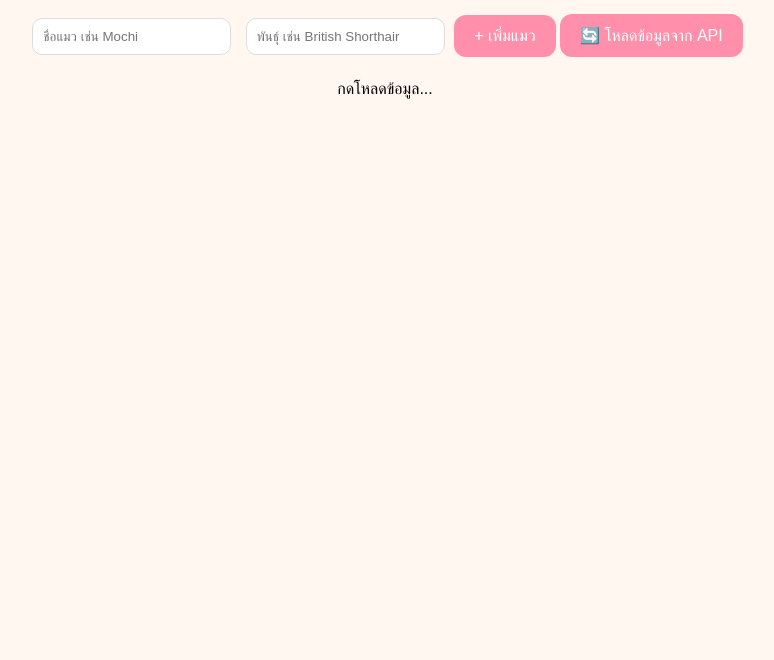
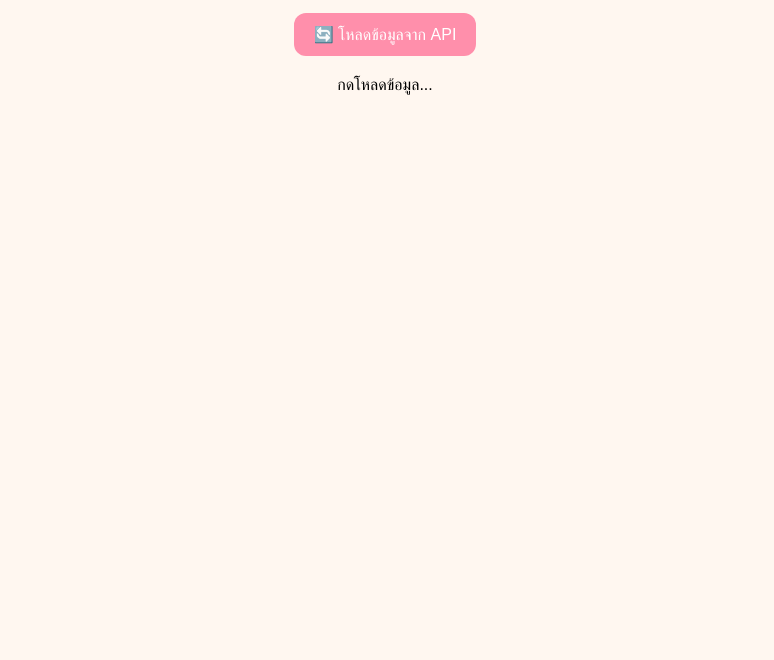
Before and after one commit to ultimatecgn-cloud/FelineSTUDIO, a plain HTML site: page index.html in a window 1280 px wide. Shown: the part 140-800 px from the top of the page, without its empty margins (255-1029 px from the left). Drawn offline with Linux system fonts and the light colour scheme; no server answers.

Commit message:
Update index.html

```diff
--- a/index.html
+++ b/index.html
@@ -8,9 +8,6 @@
 </head>
 <body>
   <h1>🐱 FelineSTUDIO</h1>
-    <input id="name" placeholder="ชื่อแมว เช่น Mochi">
-    <input id="breed" placeholder="พันธุ์ เช่น British Shorthair">
-    <button onclick="addCat()">+ เพิ่มแมว</button>
   </div>
 
   <button onclick="loadCats()">🔄 โหลดข้อมูลจาก API</button>
```
